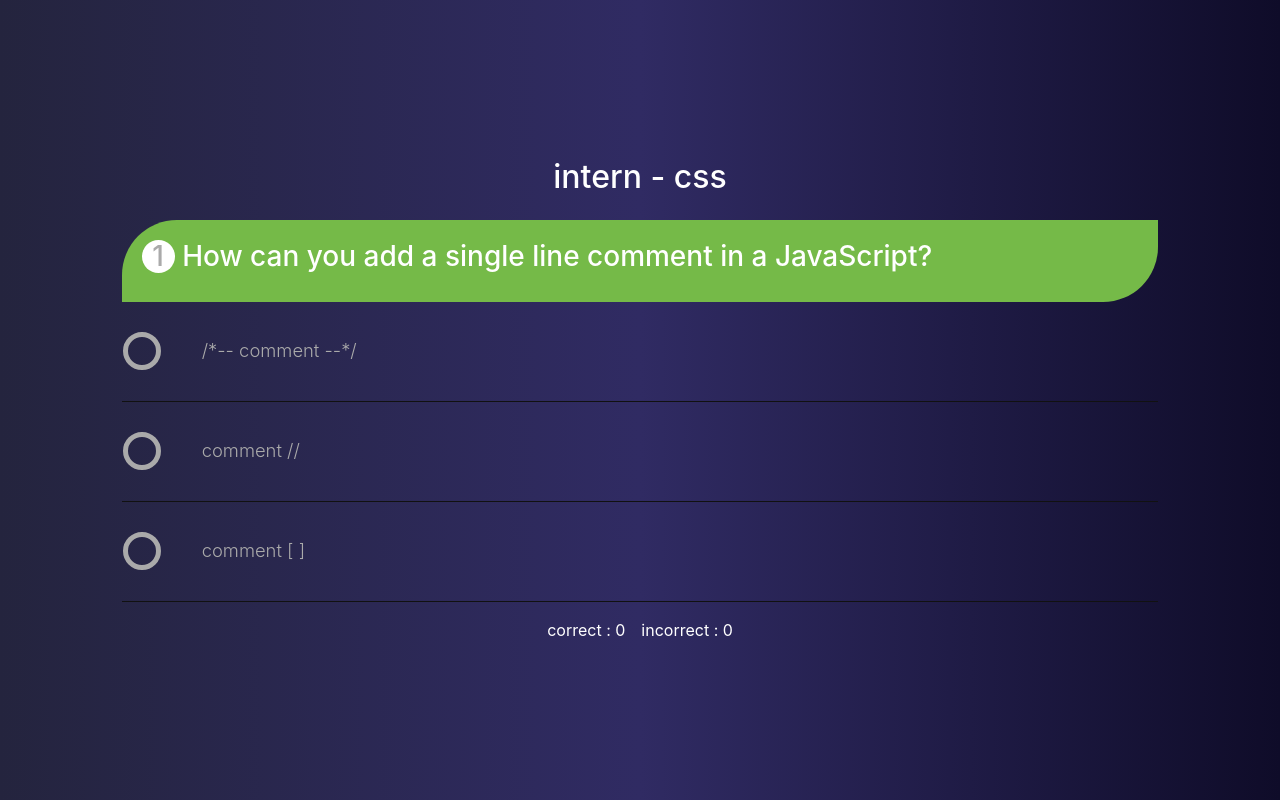
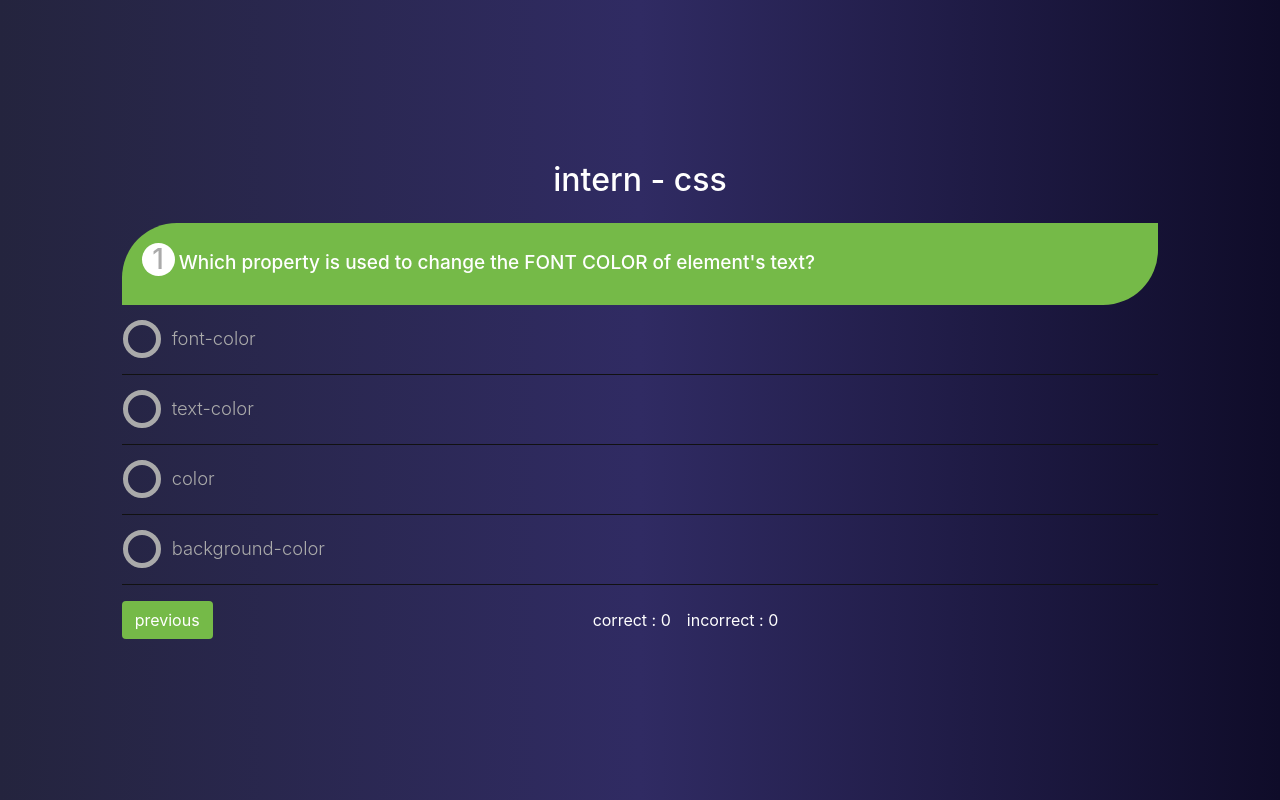
Before and after one commit to mohamadrezahedayati/front-end-interview, a Vue app: page /intern/css in a window 1280 px wide. Built offline with nearby package versions, Linux system fonts and the light colour scheme.

Commit message:
add style

```diff
--- a/src/components/Qusetions/intern/css/css.vue
+++ b/src/components/Qusetions/intern/css/css.vue
@@ -16,7 +16,7 @@
                     <div v-for="(question,index) in Questions" :key="question.index" class="quiz" v-show="qIsActive(index)">
                         <div class="question">
                             <h3><span class="label label-warning" id="qid">{{index + 1}}</span>
-                                <span id="question"> {{question.qTitle}}</span>
+                                <span id="question" v-html="question.qTitle" class="ml-1"></span>
                             </h3>
                         </div>
                         <ul class="list-unstyled">
@@ -36,7 +36,7 @@
             <div class="col-sm-10 col-sm-offset-2 text-center">
                 <div class="containerBtn d-flex align-items-center justify-content-between mt-3">
                     <div>
-                        <!-- <button class="btn prev-btn text-white" @click="previousQusetion">previous</button> -->
+                        <button class="btn prev-btn text-white" @click="previousQusetion">previous</button>
                     </div>
                     <div class="showResult">
                         <div class="d-flex">
@@ -88,36 +88,102 @@ export default {
             Questions:[
                 {
                     qNumber:0,
-                    qTitle:'How can you add a single line comment in a JavaScript?',
+                    qTitle:"Which property is used to change the FONT COLOR of element's text?",
                     qOptions:[
                         {
-                            optionText:'/*-- comment --*/',
+                            optionText:"font-color",
                             answer:false
                         },
                         {
-                            optionText:'comment //',
+                            optionText:"text-color",
+                            answer:false
+                        },
+                        {
+                            optionText:"color",
                             answer:true
                         },
                         {
-                            optionText:'comment [ ]',
+                            optionText:"background-color",
                             answer:false
                         },
                     ]
                 },
                 {
                     qNumber:1,
-                    qTitle:'How can you add a single line comment in a JavaSdfbfnbtncript?',
+                    qTitle:"Is it allowed to use negative values for margin property ?",
                     qOptions:[
                         {
-                            optionText:'/*-- commedfngfnt --*/',
+                            optionText:"yes",
+                            answer:true
+                        },
+                        {
+                            optionText:"no",
+                            answer:false
+                        },
+                    ]
+                },
+                {
+                    qNumber:2,
+                    qTitle:"<div>what is the value of left margin for the html element?</div> <img src='/img/css-intern.jpg' style='width: 230px;'> ",
+                    qOptions:[
+                        {
+                            optionText:"12px",
+                            answer:true
+                        },
+                        {
+                            optionText:"24px",
                             answer:false
                         },
                         {
-                            optionText:'commngent //',
+                            optionText:"36px",
+                            answer:false
+                        },
+                        {
+                            optionText:"48px",
+                            answer:false
+                        },
+                    ]
+                },
+                {
+                    qNumber:3,
+                    qTitle:"what is the value of 1vh if the viewport is 1000px wide and 800px high ? ",
+                    qOptions:[
+                        {
+                            optionText:"8px",
                             answer:true
                         },
                         {
-                            optionText:'commnfent [ ]',
+                            optionText:"100px",
+                            answer:false
+                        },
+                        {
+                            optionText:"80px",
+                            answer:false
+                        },
+                        {
+                            optionText:"10px",
+                            answer:false
+                        },
+                    ]
+                },
+                {
+                    qNumber:4,
+                    qTitle:"how to insert a comment in a css file ?",
+                    qOptions:[
+                        {
+                            optionText:"// comment //",
+                            answer:false
+                        },
+                        {
+                            optionText:">> comment <<",
+                            answer:false
+                        },
+                        {
+                            optionText:"/* comment */",
+                            answer:true
+                        },
+                        {
+                            optionText:"// comment ",
                             answer:false
                         },
                     ]
@@ -368,7 +434,7 @@ export default {
         position: relative;
         float: left;
         width: 100%;
-        height: 100px;
+        height: 70px;
         border-bottom: 1px solid #111111;
     }
 
@@ -377,8 +443,7 @@ export default {
         position: relative;
         font-weight: 300;
         font-size: 1.15em;
-        padding: 25px 25px 25px 80px;
-        margin: 10px auto;
+        padding: 20px 50px;
         height: auto;
         z-index: 9;
         cursor: pointer;
@@ -519,4 +584,7 @@ export default {
         font-size: 25px;
     }
 
+    .question #question {
+        font-size: 19px;
+    }
 </style>
```
Also changed, not shown: public/img/css-intern.jpg (added).
